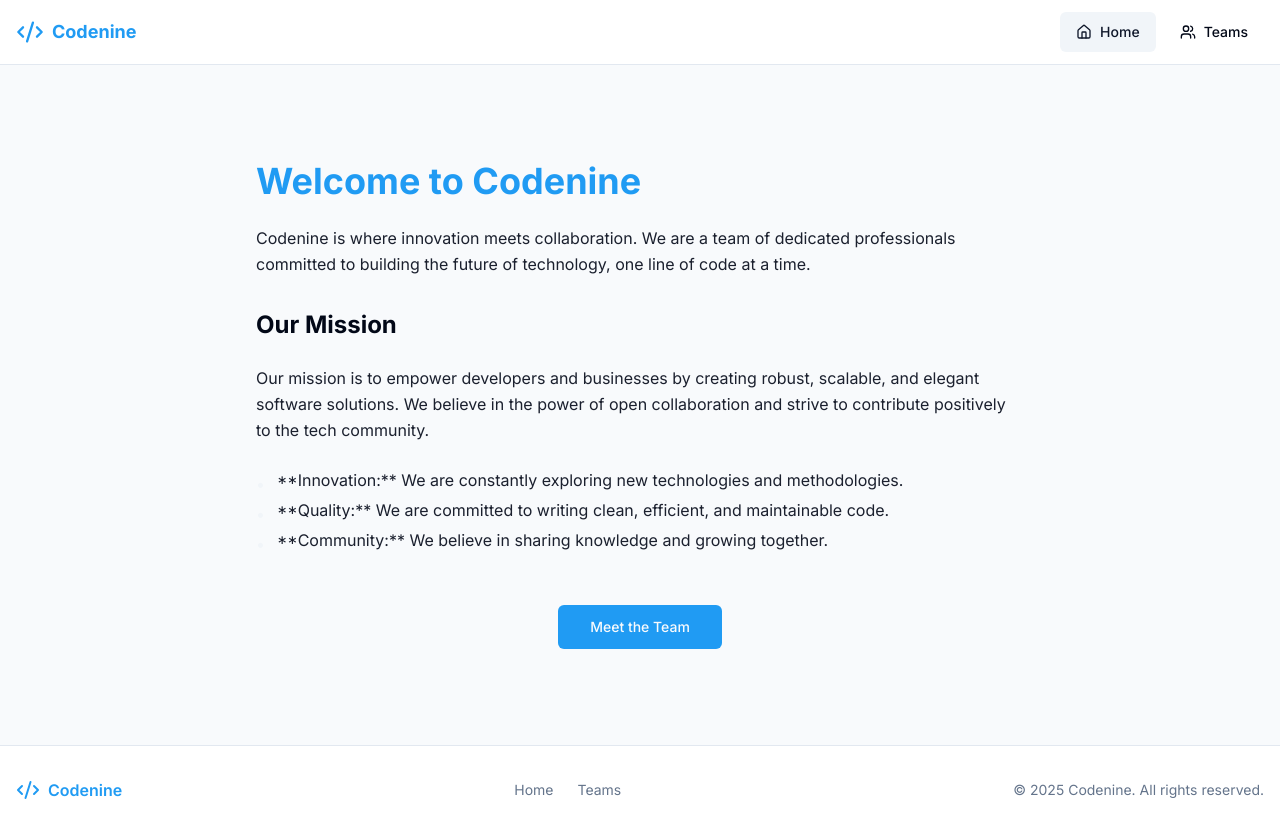
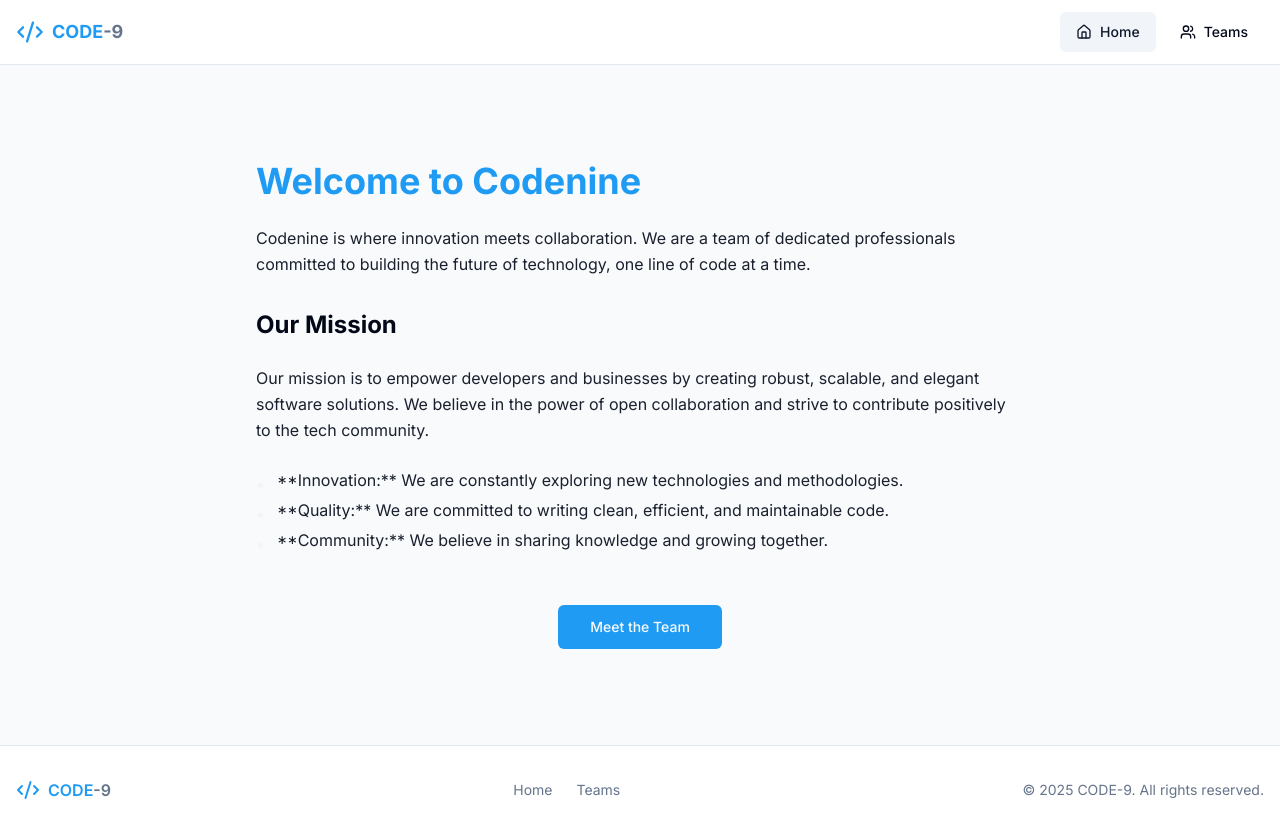
Before and after one commit to codenine0504-lab/codenine, a Next.js app: page / in a window 1280 px wide. Built offline with nearby package versions, Linux system fonts and the light colour scheme.

Commit message:
In header write CODE-9 <CODE with blue colour> and <-9 in grey >

```diff
--- a/src/app/layout.tsx
+++ b/src/app/layout.tsx
@@ -5,7 +5,7 @@
 import { Toaster } from "@/components/ui/toaster"
 
 export const metadata: Metadata = {
-  title: 'Codenine',
+  title: 'CODE-9',
   description: 'Innovation meets collaboration.',
 };
 
--- a/src/components/common/Footer.tsx
+++ b/src/components/common/Footer.tsx
@@ -40,16 +40,19 @@
       <footer className="hidden md:block bg-card border-t">
         <div className="container mx-auto px-4 py-8">
           <div className="flex flex-col md:flex-row items-center justify-between gap-6">
-            <div className="flex items-center gap-2 text-primary">
-              <CodeXml className="w-6 h-6" />
-              <span className="font-semibold">Codenine</span>
+            <div className="flex items-center gap-2">
+              <CodeXml className="w-6 h-6 text-primary" />
+              <span className="font-semibold">
+                <span className="text-primary">CODE</span>
+                <span className="text-muted-foreground">-9</span>
+              </span>
             </div>
             <nav className="flex gap-4 md:gap-6 text-sm text-muted-foreground">
               <Link href="/" className="hover:text-primary transition-colors">Home</Link>
               <Link href="/teams" className="hover:text-primary transition-colors">Teams</Link>
             </nav>
             <p className="text-sm text-muted-foreground">
-              © {new Date().getFullYear()} Codenine. All rights reserved.
+              © {new Date().getFullYear()} CODE-9. All rights reserved.
             </p>
           </div>
         </div>
--- a/src/components/common/Header.tsx
+++ b/src/components/common/Header.tsx
@@ -18,9 +18,12 @@
     <header className="bg-card border-b sticky top-0 z-50">
       <div className="container mx-auto px-4">
         <div className="flex items-center justify-between h-16">
-          <Link href="/" className="flex items-center gap-2 font-bold text-lg text-primary">
-            <CodeXml className="w-7 h-7" />
-            <span>Codenine</span>
+          <Link href="/" className="flex items-center gap-2 font-bold text-lg">
+            <CodeXml className="w-7 h-7 text-primary" />
+            <span>
+              <span className="text-primary">CODE</span>
+              <span className="text-muted-foreground">-9</span>
+            </span>
           </Link>
           <nav className="hidden md:flex items-center gap-2">
             {navLinks.map((link) => (
```
